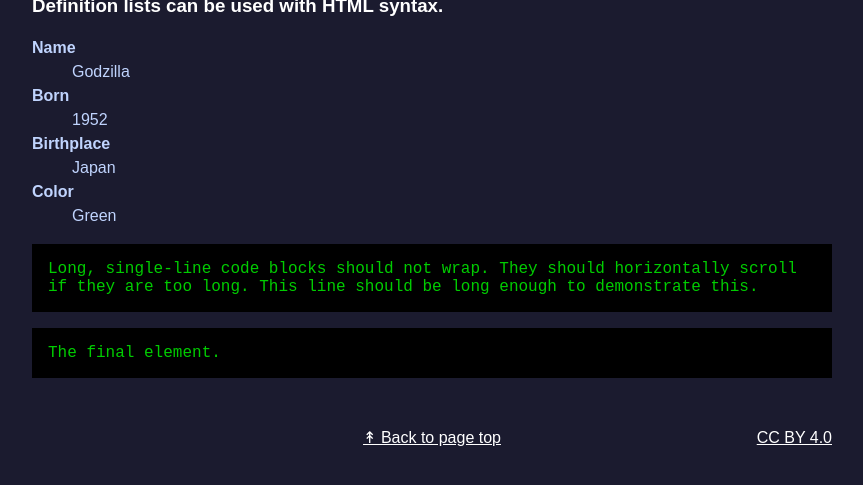
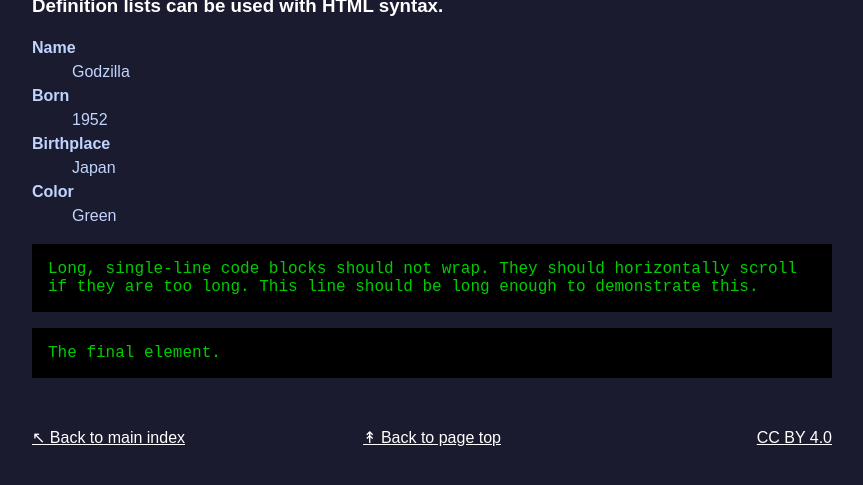
Before and after one commit to orbitalflower/orbitalflower.github.io, a Jekyll site: the page built from test.md, in a window 1280 px wide and 900 px high, scrolled down 2426 px, cut to the strip 370-855 px from the top of the window. Shown: the whole strip, without its empty margins (208-1071 px from the left). Built offline with Jekyll 4.4.1, drawn with Linux system fonts in a browser that asks for light colours; part of the change alters nothing that is shown.

```diff
--- a/_layouts/default.html
+++ b/_layouts/default.html
@@ -14,12 +14,12 @@
       <h1><a href="{{ "/" | absolute_url }}">{{ site.title }}</a></h1>
       <nav>
         <ul>
-          <li><a href="{{ "/comp/" | absolute_url }}/" title="Articles on computing">Computing</a></li>
-          <li><a href="{{ "/games/" | absolute_url }}/" title="Articles on video games">Games</a></li>
-          <li><a href="{{ "/rpg/" | absolute_url }}/" title="Articles on tabletop roleplaying games">RPGs</a></li>
-          <li><a href="{{ "/tv/" | absolute_url }}/" title="Articles on television">TV</a></li>
-          <li><a href="{{ "/opinion/" | absolute_url }}/" title="Opinion articles">Opinion</a></li>
-          <li><a href="{{ "/etc/" | absolute_url }}/" title="Other pages">Etc</a></li>
+          <li><a href="{{ "/comp/" | absolute_url }}" title="Articles on computing">Computing</a></li>
+          <li><a href="{{ "/games/" | absolute_url }}" title="Articles on video games">Games</a></li>
+          <li><a href="{{ "/rpg/" | absolute_url }}" title="Articles on tabletop roleplaying games">RPGs</a></li>
+          <li><a href="{{ "/tv/" | absolute_url }}" title="Articles on television">TV</a></li>
+          <li><a href="{{ "/opinion/" | absolute_url }}" title="Opinion articles">Opinion</a></li>
+          <li><a href="{{ "/etc/" | absolute_url }}" title="Other pages">Etc</a></li>
         </ul>
       </nav>
     </header>
@@ -32,17 +32,17 @@
 Posted
 {% case page.category %}
   {% when "comp" %}
-  in <a href="{{ "comp/" | absolute_url }}/">Computing</a>
+  in <a href="{{ "comp/" | absolute_url }}">Computing</a>
   {% when "games" %}
-  in <a href="{{ "games/" | absolute_url }}/">Games</a>
+  in <a href="{{ "games/" | absolute_url }}">Games</a>
   {% when "rpg" %}
-  in <a href="{{ "rpg/" | absolute_url }}/">RPG</a>
+  in <a href="{{ "rpg/" | absolute_url }}">RPG</a>
   {% when "tv" %}
-  in <a href="{{ "tv/" | absolute_url }}/">TV</a>
+  in <a href="{{ "tv/" | absolute_url }}">TV</a>
   {% when "opinion" %}
-  in <a href="{{ "opinion/" | absolute_url }}/">Opinion</a>
+  in <a href="{{ "opinion/" | absolute_url }}">Opinion</a>
   {% when "etc" %}
-  in <a href="{{ "etc/" | absolute_url }}/">Etc</a>
+  in <a href="{{ "etc/" | absolute_url }}">Etc</a>
 {% endcase %}
 {% if page.date %} on <time>{{ page.date | date: "%Y-%m-%d" }}</time> {% endif %}
 {% if page.updated %} &mdash; last updated <time>{{ page.updated | date: "%Y-%m-%d" }}</time> {% endif %}
@@ -55,6 +55,25 @@ Posted
     <footer>
       <ul>
         <li>
+
+{% if page.layout != "index" %}
+  {% case page.category %}
+    {% when "comp" %}
+    <a href="{{ "comp/" | absolute_url }}">&#x2196; More articles in Computing</a>
+    {% when "games" %}
+    <a href="{{ "games/" | absolute_url }}">&#x2196; More articles in Games</a>
+    {% when "rpg" %}
+    <a href="{{ "rpg/" | absolute_url }}">&#x2196; More articles in RPG</a>
+    {% when "tv" %}
+    <a href="{{ "tv/" | absolute_url }}">&#x2196; More articles in TV</a>
+    {% when "opinion" %}
+    <a href="{{ "opinion/" | absolute_url }}">&#x2196; More articles in Opinion</a>
+    {% when "etc" %}
+    <a href="{{ "etc/" | absolute_url }}">&#x2196; More articles in Etc</a>
+    {% else %}
+    <a href="{{ "/" | absolute_url }}">&#x2196; Back to main index</a>
+  {% endcase %}
+{% endif %}
 
        </li>
         <li><a href="#">&#x219F; Back to page top</a></li>
```
